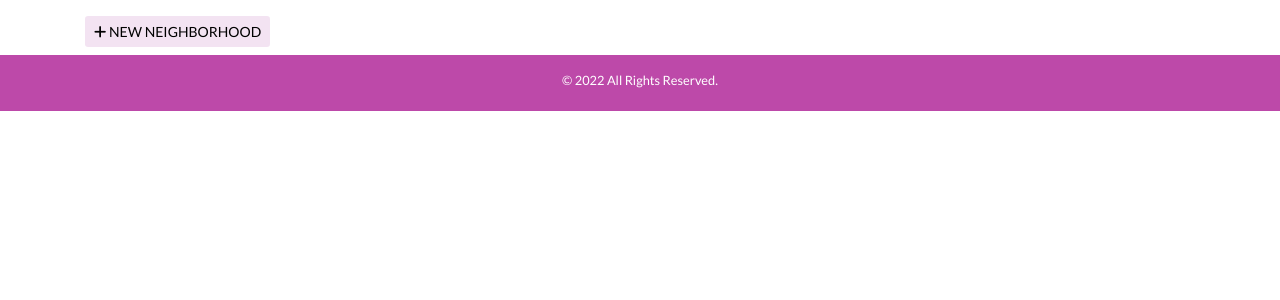
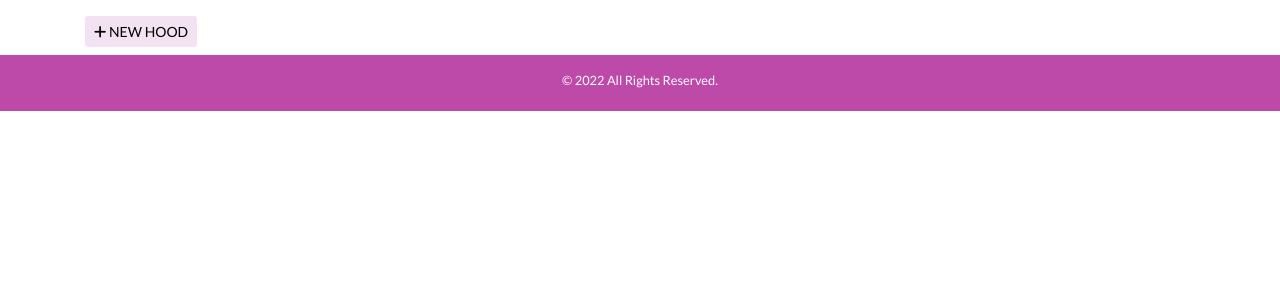
Before and after one commit to Davine-94/r-hood, a Django app: template neighbour/templates/all-neighbour/hoods.html in a window 1280 px wide. Shown: the part 64-364 px from the top of the page. Run offline with Django 3.2, Linux system fonts and the light colour scheme; the template is opened without the code that fills it, so the values that code supplies are empty; some libraries are stand-ins or nearby versions; some web fonts are replaced.

```diff
--- a/neighbour/templates/all-neighbour/hoods.html
+++ b/neighbour/templates/all-neighbour/hoods.html
@@ -13,7 +13,7 @@
       </div>
     {% endfor %}
     {% endif %}
-    <a href="{% url 'newhood' %}" class="btn join black font-weight-bol btn-sm"><i class="fas fa-plus"></i> NEW NEIGHBORHOOD</a>
+    <a href="{% url 'newhood' %}" class="btn join black font-weight-bol btn-sm"><i class="fas fa-plus"></i> NEW HOOD</a>
     {% for hood in hoods %}
     <div class="hood-cont p-2 card mt-3" >
         <div class="row">
```
